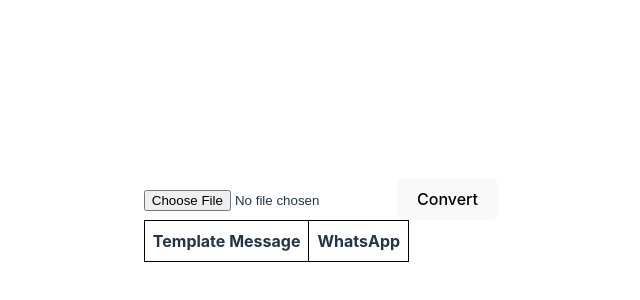
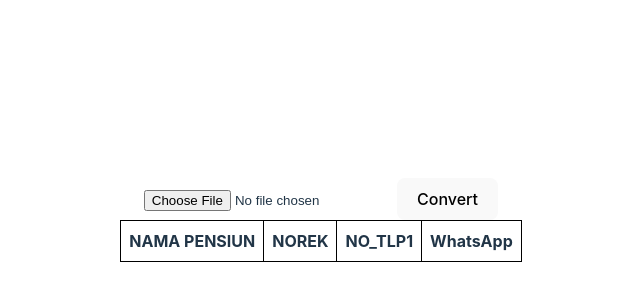
Before and after one commit to Sealorent/wa-generate, a React (Vite) app: page / in a window 1280 px wide. Shown: the part 180-480 px from the top of the page, without its empty margins (319-959 px from the left). Built offline with nearby package versions, Linux system fonts and the light colour scheme.

Commit message:
feat : update

```diff
--- a/src/component/ImportComponent.tsx
+++ b/src/component/ImportComponent.tsx
@@ -43,27 +43,21 @@ function ImportComponent() {
                 <table style={{ borderCollapse: 'collapse', border: '1px solid black' }}>
                     <thead>
                         <tr>
-                        {tableData.length > 0 && Object.keys(tableData[0]).map((key, index) => (
-                            <th key={index} style={{ border: '1px solid black', padding: '8px' }}>{key}</th>
-                        ))}
-                        <th style={{ border: '1px solid black', padding: '8px' }}>Template Message</th>
+                            <th style={{ border: '1px solid black', padding: '8px' }}>NAMA PENSIUN</th>
+                            <th style={{ border: '1px solid black', padding: '8px' }}>NOREK</th>
+                            <th style={{ border: '1px solid black', padding: '8px' }}>NO_TLP1</th>
                             <th style={{ border: '1px solid black', padding: '8px' }}>WhatsApp</th>
                         </tr>
                     </thead>
                     <tbody>
                         {tableData.map((row, rowIndex) => (
                             <tr key={rowIndex}>
-                            {Object.entries(row).map(([key, value], cellIndex) => (
-                                <td key={cellIndex} style={{ border: '1px solid black', padding: '8px' }}>{value} {key}</td>
-                            ))}
-                            <td style={{ border: '1px solid black', padding: '8px' }}>
-                                <p>
-                                    Halo, Bapak/Ibu {row['NAMA PENSIUN']}, terima kasih telah mendaftar di Kampung Inggris LC. Kami akan segera menghubungi Anda.
-                                </p>
-                            </td>
+                                <td style={{ border: '1px solid black', padding: '8px' }}>{row['NAMA PENSIUN']}</td>
+                                <td style={{ border: '1px solid black', padding: '8px' }}>{row['NOREK']}</td>
+                                <td style={{ border: '1px solid black', padding: '8px' }}>{row['NO_TLP1']}</td>
                                 <td style={{ border: '1px solid black', padding: '8px' }}>
                                     <a href={generateWhatsAppLink(row['NO_TLP1'], `
-                                        Selamat Sore ${row['NAMA PENSIUN'].replace(/\s/g, '')}, Saya Ratna Dari Bank Mandiri Taspen kantor cabang Kediri jalan Brawijaya. ingin menyampaikan bahwa kenaikan gaji rapel 2bulan sudah masuk nggih 🙏🏻dan Mohon izin menyampaikan Di Bank Mandiri taspen ada program Deposito bu dengan bunga 3,50% minimal penempatan 1jt an saja jangka waktu 1 bulan, ibu nanti juga bisa dapat gift/hadiah bisa pilih yang ada di Display kantor kami. Ada juga program Tabungan berjangka, minimal ikut kelipatan 100ribu/bulan dengan jangka waktu 1tahun atau 12 bulan, cairnya langsung otomatis di rekening ibu, tidak ada biaya apapun. monggo silakan jika berkenan atau ada yang ditanyakan bisa langsung wa saya atau datang ke kantor cabang kediri, kami tunggu kabar baiknya Ibu, terimakasih semoga sehat selalu🙏🏻😊
+                                            Selamat Pagi/Sore/Malam Bapak/Ibu ${row['NAMA PENSIUN'].replace(/\s/g, '')}, Saya Ratna Dari Bank Mandiri Taspen kantor cabang Kediri jalan Brawijaya. ingin menyampaikan bahwa kenaikan gaji rapel 2bulan sudah masuk nggih 🙏🏻dan Mohon izin menyampaikan Di Bank Mandiri taspen ada program Deposito bu dengan bunga 3,50% minimal penempatan 1jt an saja jangka waktu 1 bulan, ibu nanti juga bisa dapat gift/hadiah bisa pilih yang ada di Display kantor kami. Ada juga program Tabungan berjangka, minimal ikut kelipatan 100ribu/bulan dengan jangka waktu 1tahun atau 12 bulan, cairnya langsung otomatis di rekening ibu, tidak ada biaya apapun. monggo silakan jika berkenan atau ada yang ditanyakan bisa langsung wa saya atau datang ke kantor cabang kediri, kami tunggu kabar baiknya Ibu, terimakasih semoga sehat selalu🙏🏻😊
                                             `)} target="_blank" rel="noopener noreferrer">
                                         <button>Contact via WhatsApp</button>
                                     </a>
```
Lines whose indentation alone changed are shown as unchanged.
